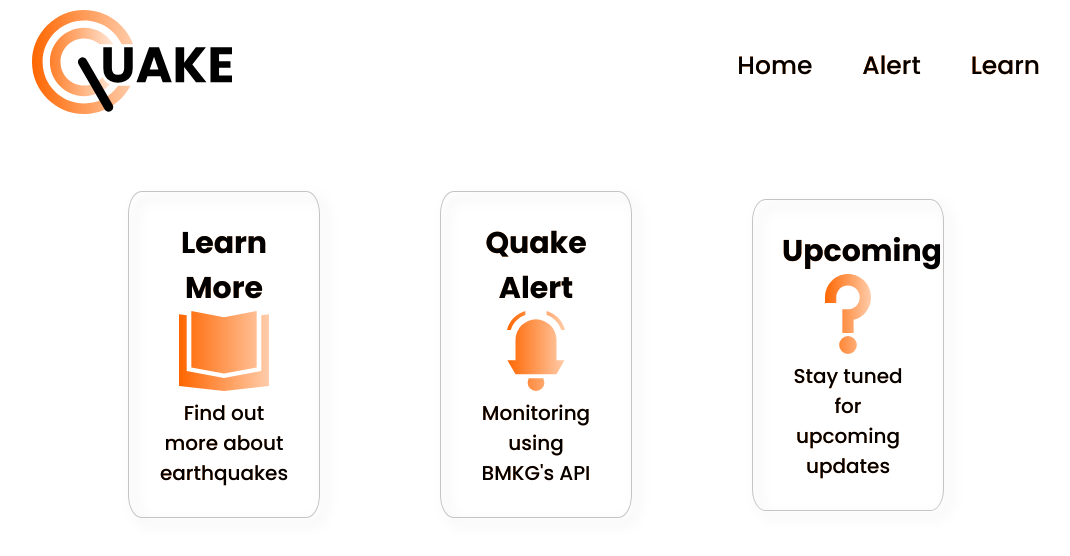
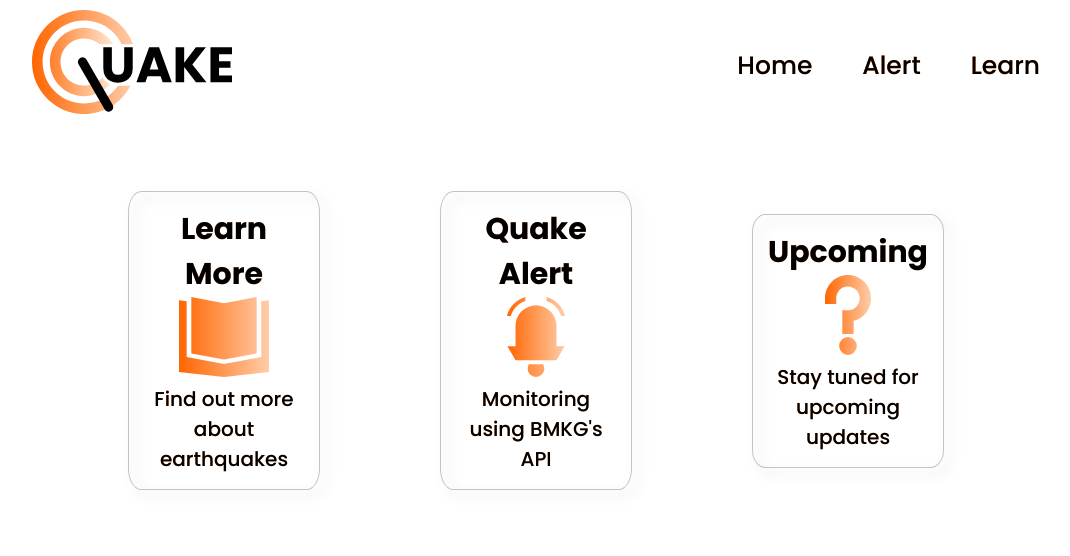
Before and after one commit to elshiraphine/rpl-lbe-final-project, a React (Create React App) app: page / in a window 1280 px wide. Shown: the top 556 px of the page, without its empty margins (104-1174 px from the left). Built offline with nearby package versions, Linux system fonts and the light colour scheme.

Commit message:
fix: fix card size

```diff
--- a/src/component/Card.css
+++ b/src/component/Card.css
@@ -7,7 +7,7 @@
     flex-direction: column;
     justify-content: space-between;
     text-align: center;
-    padding: 30px;
+    padding: 1rem;
     position: relative;
     background-color: white;
 }
```
